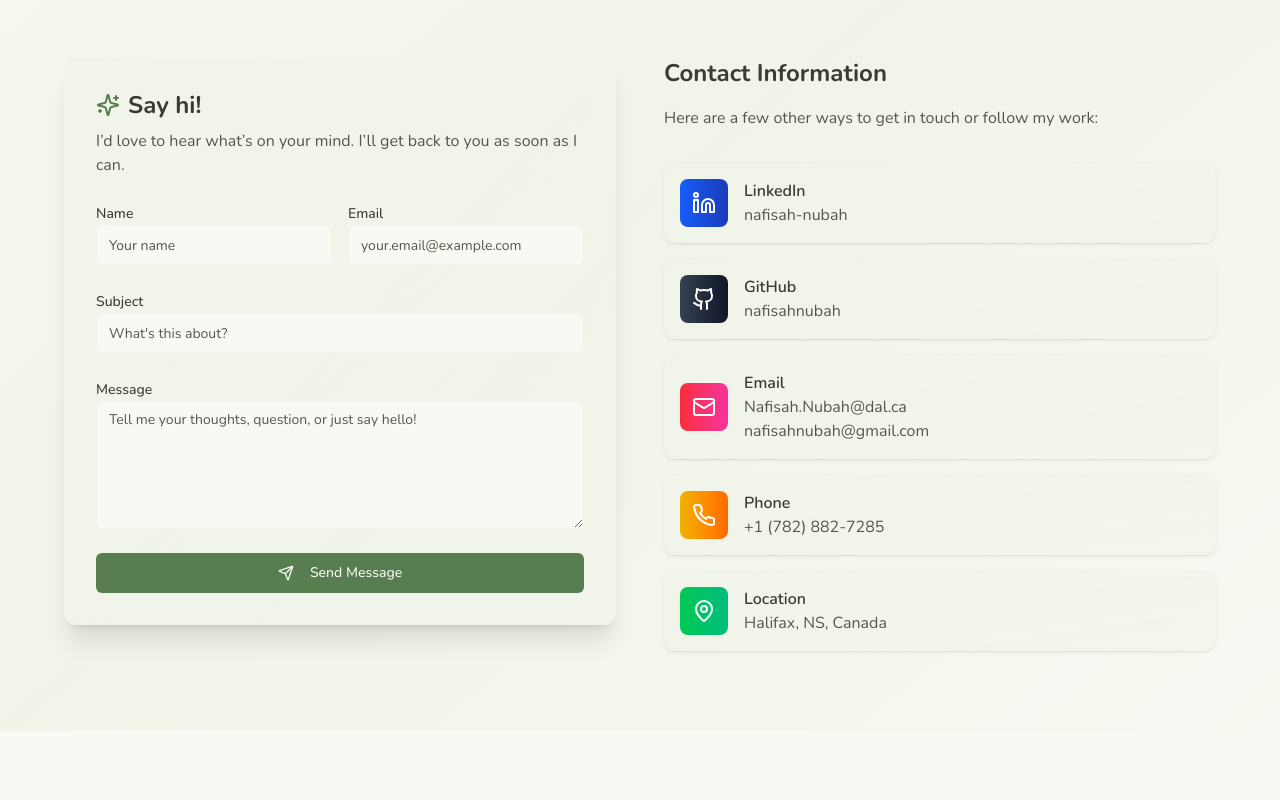
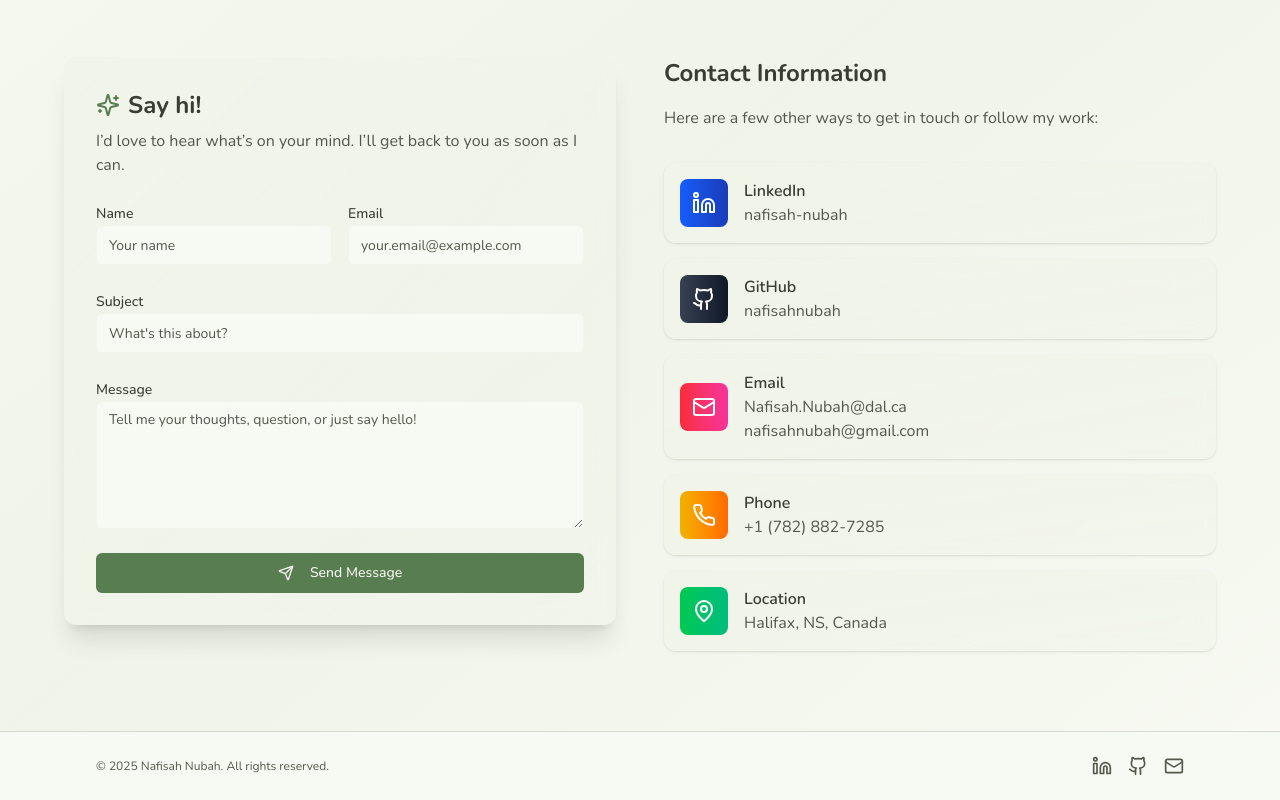
Before and after one commit to nafisahnubah/portfolio-website, a Next.js app: page /contact in a window 1280 px wide. Shown: the part 376-1176 px from the top of the page. Before the commit the page ends 1107 px from the top, so only its background shows below. Built offline with nearby package versions, Linux system fonts and the light colour scheme.

Commit message:
added footer

```diff
--- a/app/layout.tsx
+++ b/app/layout.tsx
@@ -6,6 +6,7 @@ import { Navigation } from "@/components/navigation"
 import { LoadingScreen } from "@/components/loading-screen"
 import { Suspense } from "react"
 import "./globals.css"
+import { Footer } from "@/components/footer"
 
 const poppins = Poppins({
   subsets: ["latin"],
@@ -42,7 +43,7 @@ export default function RootLayout({
           <LoadingScreen />
           <Navigation />
           <main className="pt-16 min-h-screen">{children}</main>
-          <Analytics />
+          <Footer />
         </Suspense>
       </body>
     </html>
--- /dev/null
+++ b/components/footer.tsx
@@ -0,0 +1,50 @@
+"use client"
+
+import Link from "next/link"
+import { Github, Linkedin, Mail } from "lucide-react"
+
+const socials = [
+  {
+    name: "LinkedIn",
+    href: "https://www.linkedin.com/in/nafisah-nubah-3a355829b",
+    icon: Linkedin,
+  },
+  {
+    name: "GitHub",
+    href: "https://github.com/nafisahnubah",
+    icon: Github,
+  },
+  {
+    name: "Email",
+    href: "mailto:Nafisah.Nubah@dal.ca",
+    icon: Mail,
+  },
+]
+
+export function Footer() {
+  return (
+    <footer className="border-t border-border bg-background/80 backdrop-blur-sm">
+      <div className="max-w-6xl mx-auto px-4 sm:px-6 lg:px-8 py-6 flex flex-col sm:flex-row items-center justify-between gap-4">
+        {/* Copyright */}
+        <p className="text-xs text-muted-foreground">
+          © {new Date().getFullYear()} Nafisah Nubah. All rights reserved.
+        </p>
+
+        {/* Social Icons */}
+        <div className="flex space-x-4">
+          {socials.map((social) => (
+            <Link
+              key={social.name}
+              href={social.href}
+              target="_blank"
+              rel="noopener noreferrer"
+              className="text-muted-foreground hover:text-primary transition-colors"
+            >
+              <social.icon className="h-5 w-5" />
+            </Link>
+          ))}
+        </div>
+      </div>
+    </footer>
+  )
+}
```
